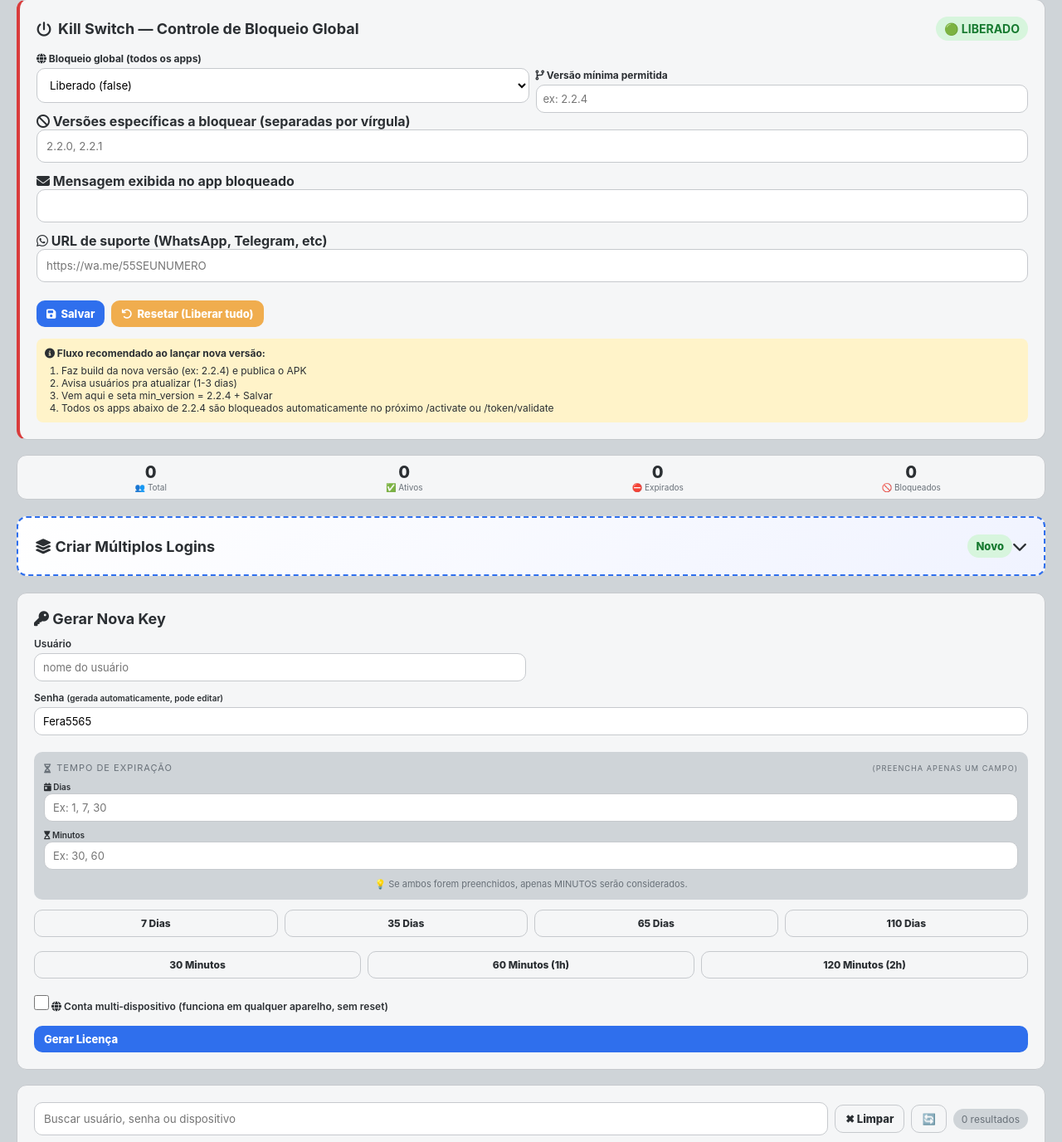
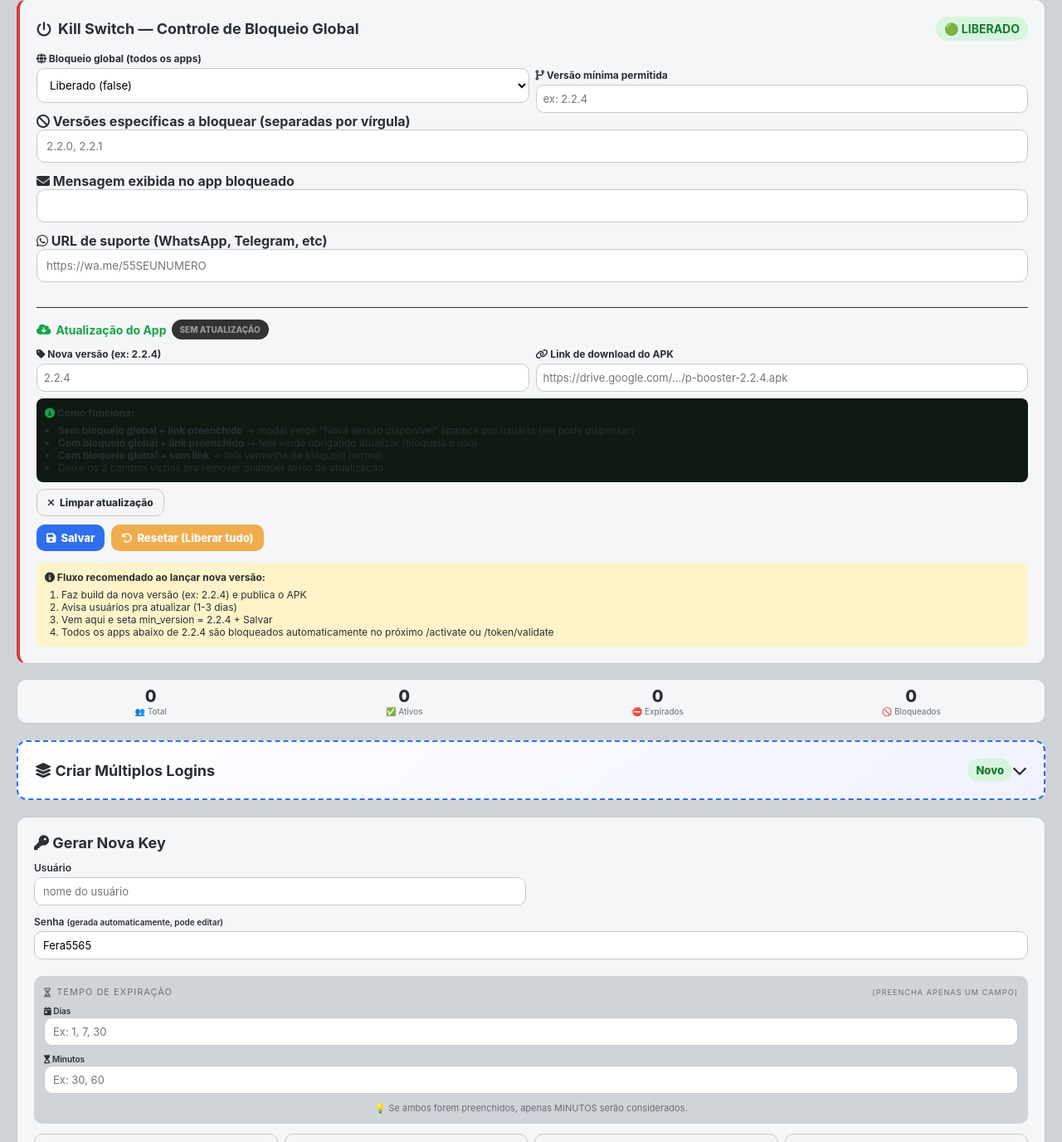
Before and after one commit to FeraAlpha/painel-licenca-server, a Flask app: template templates/admin_index.html in a window 1280 px wide. Shown: the part 142-1518 px from the top of the page at 83% size. Run offline with Flask 3, Linux system fonts and the light colour scheme; the template is opened without the code that fills it, so the values that code supplies are empty.

Commit message:
Update admin_index.html

```diff
--- a/templates/admin_index.html
+++ b/templates/admin_index.html
@@ -775,6 +775,46 @@
       <label><i class="fab fa-whatsapp"></i> URL de suporte (WhatsApp, Telegram, etc)</label>
       <input type="text" name="support_url" placeholder="https://wa.me/55SEUNUMERO" value="{{ kill_switch.support_url or '' }}">
     </div>
+
+    <!-- ========== SEÇÃO ADICIONADA: ATUALIZAÇÃO DO APP ========== -->
+    <div style="margin-top:18px; padding-top:14px; border-top:1px solid #2A2A2A;">
+      <h3 style="font-size:14px; margin:0 0 10px 0; color:#16A34A; display:flex; align-items:center; gap:6px;">
+        <i class="fas fa-cloud-download-alt"></i> Atualização do App
+        {% if kill_switch.update_url %}
+          <span class="badge badge-ok" style="font-size:10px;">ATIVO v{{ kill_switch.update_version or '?' }}</span>
+        {% else %}
+          <span class="badge" style="font-size:10px; background:#333; color:#999;">SEM ATUALIZAÇÃO</span>
+        {% endif %}
+      </h3>
+
+      <div class="compact-row">
+        <div>
+          <label><i class="fas fa-tag"></i> Nova versão (ex: 2.2.4)</label>
+          <input type="text" name="update_version" placeholder="2.2.4" maxlength="20" value="{{ kill_switch.update_version or '' }}">
+        </div>
+        <div>
+          <label><i class="fas fa-link"></i> Link de download do APK</label>
+          <input type="text" name="update_url" placeholder="https://drive.google.com/.../p-booster-2.2.4.apk" maxlength="500" value="{{ kill_switch.update_url or '' }}">
+        </div>
+      </div>
+
+      <div class="kill-switch-tip" style="margin-top:8px; background:#0F1A12; border-color:#16A34A40;">
+        <strong><i class="fas fa-info-circle" style="color:#16A34A;"></i> Como funciona:</strong>
+        <ul style="margin:6px 0 0 16px; padding:0; font-size:12px;">
+          <li><strong>Sem bloqueio global + link preenchido</strong> → modal verde "Nova versão disponível" aparece pro usuário (ele pode dispensar)</li>
+          <li><strong>Com bloqueio global + link preenchido</strong> → tela verde obrigando atualizar (bloqueia o uso)</li>
+          <li><strong>Com bloqueio global + sem link</strong> → tela vermelha de bloqueio normal</li>
+          <li>Deixe os 2 campos vazios pra remover qualquer aviso de atualização</li>
+        </ul>
+      </div>
+
+      <div style="margin-top:8px;">
+        <button class="btn btn-ghost" type="button" onclick="clearUpdate()" style="font-size:12px;">
+          <i class="fas fa-times"></i> Limpar atualização
+        </button>
+      </div>
+    </div>
+    <!-- ========== FIM DA SEÇÃO ========== -->
 
     <div style="display:flex; gap:8px; margin-top:10px;">
       <button class="btn btn-primary" type="submit">
@@ -1516,6 +1556,26 @@
   }
 }
 
+// Função para limpar apenas os campos de atualização
+function clearUpdate() {
+  if (confirm('Remover o aviso de atualização do app?\n\nO modal verde de "Nova versão disponível" deixará de aparecer para os usuários.')) {
+    fetch('/admin/kill_switch_update', {
+      method: 'POST',
+      headers: { 'Content-Type': 'application/x-www-form-urlencoded' },
+      body: new URLSearchParams({ action: 'clear_update' })
+    }).then(response => {
+      if (response.redirected) {
+        window.location.href = response.url;
+      } else {
+        showSuccessMessage('Atualização removida com sucesso!');
+        setTimeout(() => location.reload(), 1000);
+      }
+    }).catch(err => {
+      toast('Erro ao limpar atualização', 'warn');
+    });
+  }
+}
+
 function toggleMenu(btn){
   const box = btn.closest(".actionsBox");
   const menu = box.querySelector(".actionsMenu");
@@ -1567,6 +1627,7 @@
 window.toast = toast;
 window.toggleMultiDeviceSwitch = toggleMultiDeviceSwitch;
 window.resetKillSwitch = resetKillSwitch;
+window.clearUpdate = clearUpdate;
 </script>
 </body>
 </html>
```
